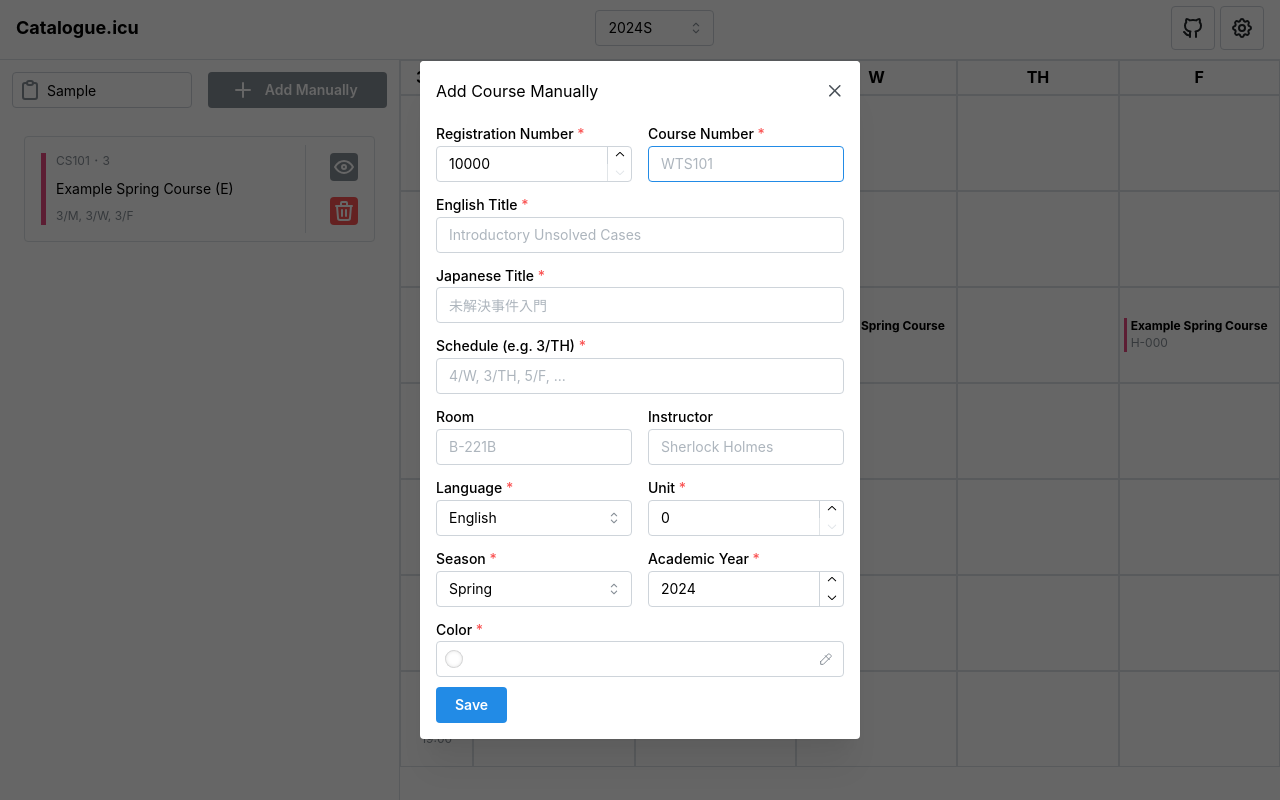
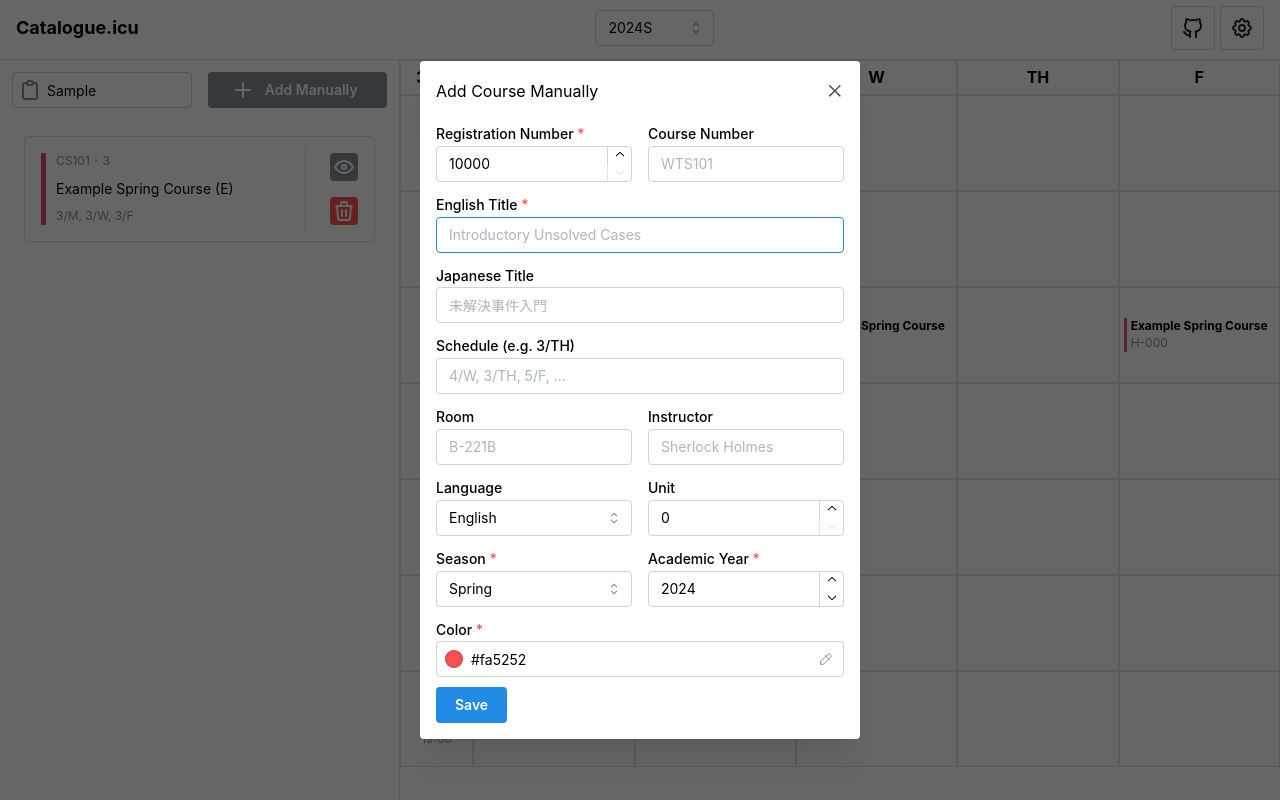
Before and after one commit to ItsukiKigoshi/icu-catalogue, a Next.js app: page / in a window 1280 px wide. Both pictures are taken after typing "Sample" into the empty fields and a click on the button "Add Manually". Built offline with nearby package versions, Linux system fonts and the light colour scheme.

Commit message:
Add selectedTerm prop to AddCourse and Navbar components

```diff
--- a/src/app/page.tsx
+++ b/src/app/page.tsx
@@ -8,7 +8,7 @@ import ModalSetting from "../components/ModalSetting";
 import { Navbar } from "../components/Navbar";
 import { Timetable } from "../components/Timetable";
 import { useLocalStorage } from "../hooks/useLocalStorage";
-import { Course } from "../type/Types";
+import { Course, Term } from "../type/Types";
 
 export default function Page() {
   const [opened] = useDisclosure(false);
@@ -19,7 +19,7 @@ export default function Page() {
     ["M", "TU", "W", "TH", "F", "SA"],
   ]);
 
-  const terms = [
+  const terms: { group: string; items: Term[] }[] = [
     {
       group: "All",
       items: [{ label: "All", ay: "All", season: "All", value: "All" }],
@@ -44,7 +44,7 @@ export default function Page() {
     },
   ];
   const [selectedTermValue, setselectedTermValue] = useState("2024S");
-  const selectedTerm = terms
+  const selectedTerm: Term | undefined = terms
     .map((term) => term.items)
     .flat()
     .find((term) => term.value === selectedTermValue);
@@ -218,6 +218,7 @@ export default function Page() {
             updateCourse,
             deleteCourse,
           }}
+          selectedTerm={selectedTerm}
         />
       </AppShell.Navbar>
       <AppShell.Main h="100vh">
@@ -241,6 +242,7 @@ export default function Page() {
               updateCourse,
               deleteCourse,
             }}
+            selectedTerm={selectedTerm}
           />
         )}
       </AppShell.Main>
--- a/src/components/AddCourse/index.tsx
+++ b/src/components/AddCourse/index.tsx
@@ -1,4 +1,4 @@
-import { Course } from "@/src/type/Types";
+import { Course, Term } from "@/src/type/Types";
 import { Button, Group, TextInput } from "@mantine/core";
 import { useDisclosure } from "@mantine/hooks";
 import { IconClipboard, IconPlus } from "@tabler/icons-react";
@@ -11,6 +11,7 @@ export default function AddCourse(props: {
     addCourse: (course: Course) => void;
     updateCourse: (course: Course) => void;
   };
+  selectedTerm?: Term;
 }) {
   const [query, setQuery] = useState("");
 
@@ -85,22 +86,7 @@ export default function AddCourse(props: {
         unit: unit,
         modified: new Date(),
         isEnrolled: true,
-        color: [
-          "#2e2e2e",
-          "#868e96",
-          "#fa5252",
-          "#e64980",
-          "#be4bdb",
-          "#7950f2",
-          "#4c6ef5",
-          "#228be6",
-          "#15aabf",
-          "#12b886",
-          "#40c057",
-          "#82c91e",
-          "#fab005",
-          "#fd7e14",
-        ][Math.floor(Math.random() * 12)], // Randomly assign a color
+        color: randomColor(),
       };
 
       return course;
@@ -135,21 +121,38 @@ export default function AddCourse(props: {
     }
   };
 
+  const randomColor = () => {
+    return [
+      "#868e96",
+      "#fa5252",
+      "#e64980",
+      "#be4bdb",
+      "#7950f2",
+      "#4c6ef5",
+      "#228be6",
+      "#15aabf",
+      "#12b886",
+      "#40c057",
+      "#82c91e",
+      "#fab005",
+      "#fd7e14",
+    ][Math.floor(Math.random() * 12)];
+  };
   return (
     <>
       <ModalCourseEditor
         title={"Add Course Manually"}
         course={{
           regno: 10000,
-          season: "Spring",
-          ay: 2024,
+          season: props.selectedTerm?.season || "Spring",
+          ay: Number(props.selectedTerm?.ay) || new Date().getFullYear(),
           no: "",
           lang: "E",
           e: "",
           j: "",
           schedule: [],
           unit: 0,
-          color: "",
+          color: randomColor(),
           isEnrolled: true,
           modified: new Date(),
         }}
--- a/src/components/ModalCourseEditor/index.tsx
+++ b/src/components/ModalCourseEditor/index.tsx
@@ -80,9 +80,6 @@ export default function ModalCourseEditor(props: {
             />
             <TextInput
               label="Course Number"
-              data-autofocus
-              withAsterisk
-              required
               placeholder={"WTS101"}
               name="no"
               value={editedCourse.no}
@@ -91,6 +88,7 @@ export default function ModalCourseEditor(props: {
           </Group>
           <TextInput
             label="English Title"
+            data-autofocus
             withAsterisk
             required
             placeholder={"Introductory Unsolved Cases"}
@@ -100,8 +98,6 @@ export default function ModalCourseEditor(props: {
           />
           <TextInput
             label="Japanese Title"
-            withAsterisk
-            required
             placeholder={"未解決事件入門"}
             name="j"
             value={editedCourse.j}
@@ -111,8 +107,6 @@ export default function ModalCourseEditor(props: {
           <TagsInput
             label="Schedule (e.g. 3/TH)"
             placeholder="4/W, 3/TH, 5/F, ..."
-            withAsterisk
-            required
             defaultValue={props.course.schedule}
             name="schedule"
             value={editedCourse.schedule}
@@ -148,8 +142,6 @@ export default function ModalCourseEditor(props: {
           <Group grow>
             <NativeSelect
               label="Language"
-              withAsterisk
-              required
               name="lang"
               value={editedCourse.lang}
               onChange={(event) =>
@@ -166,9 +158,7 @@ export default function ModalCourseEditor(props: {
             />
             <NumberInput
               label="Unit"
-              withAsterisk
-              required
-              placeholder={props.course.unit.toString()}
+              placeholder={props.course.unit?.toString()}
               name="unit"
               value={editedCourse.unit}
               min={0}
--- a/src/components/Navbar/index.tsx
+++ b/src/components/Navbar/index.tsx
@@ -2,7 +2,7 @@
 import { ScrollArea, Stack } from "@mantine/core";
 
 import CourseCard from "@/src/components/CourseCard";
-import { Course } from "@/src/type/Types";
+import { Course, Term } from "@/src/type/Types";
 import { useDisclosure } from "@mantine/hooks";
 import { useState } from "react";
 import AddCourse from "../AddCourse";
@@ -16,6 +16,7 @@ export function Navbar(props: {
     updateCourse: (course: Course) => void;
     deleteCourse: (regno: number) => void;
   };
+  selectedTerm?: Term;
 }) {
   const [
     modalDetailOpened,
@@ -29,7 +30,7 @@ export function Navbar(props: {
   const results = props.courses
     // Sort the courses by their no property
     ?.sort(function (a, b) {
-      if (a.no > b.no) {
+      if (a.modified > b.modified) {
         return 1;
       } else {
         return -1;
@@ -55,6 +56,7 @@ export function Navbar(props: {
         <AddCourse
           courses={props.courses}
           courseController={props.courseController}
+          selectedTerm={props.selectedTerm}
         />
         <ScrollArea>
           {results}
--- a/src/components/Timetable/index.tsx
+++ b/src/components/Timetable/index.tsx
@@ -51,7 +51,7 @@ export function Timetable(props: {
               <Flex justify="center" align="center" gap="4px">
                 <Text size="md" fw="bold">
                   {props.enrolledCourses.reduce(
-                    (sum, course) => sum + course.unit,
+                    (sum, course) => sum + (course.unit ?? 0),
                     0
                   )}
                 </Text>
--- a/src/type/Types.ts
+++ b/src/type/Types.ts
@@ -1,3 +1,5 @@
+import { ComboboxItem } from "@mantine/core";
+
 export interface Course {
   regno: number;
   season: string;
@@ -15,6 +17,8 @@ export interface Course {
   modified: Date;
 }
 
+export type Term = ComboboxItem & { season: string; ay: string };
+
 export interface DevServerCourse {
   cno: string;
   term: string;
```
